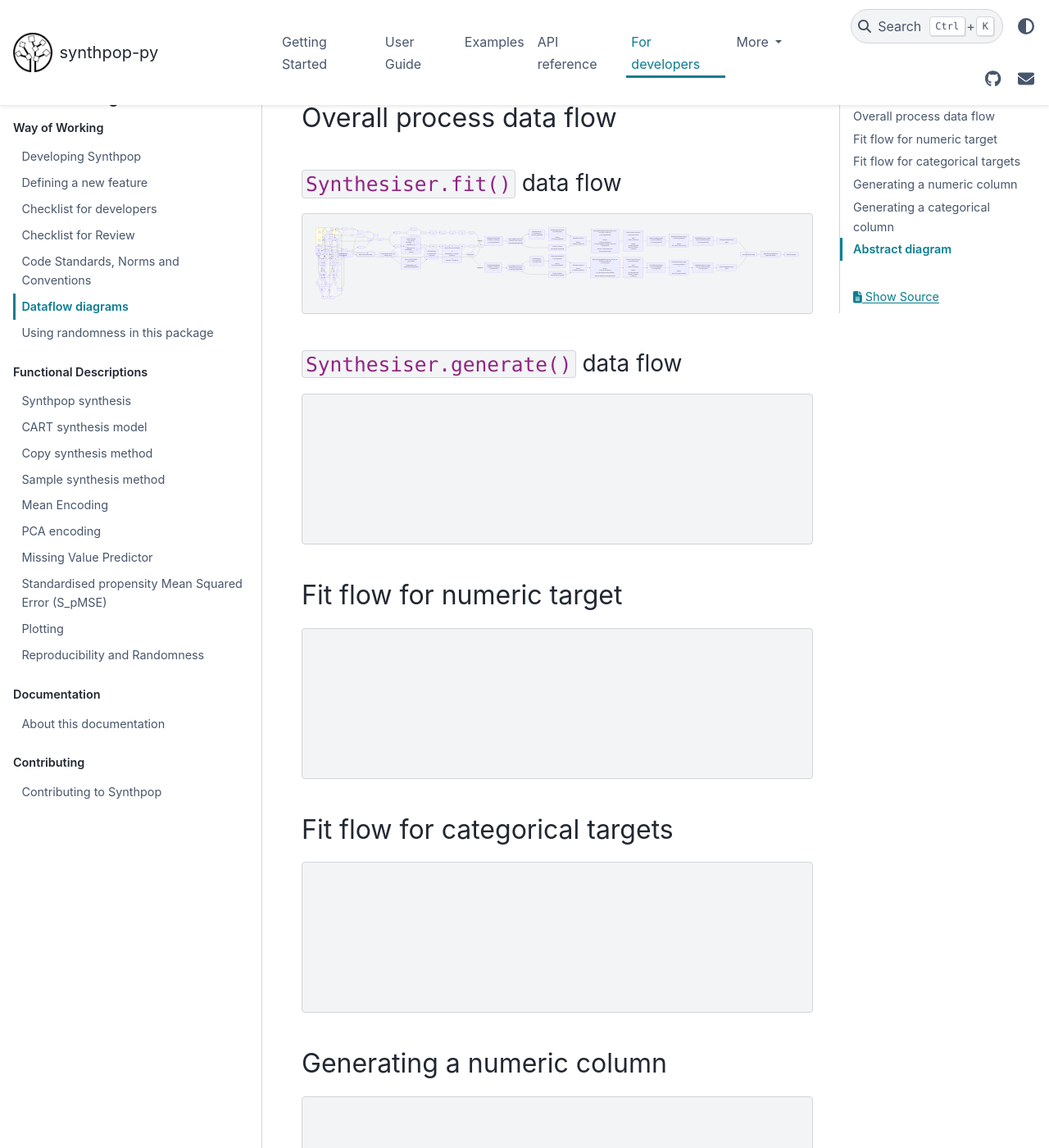
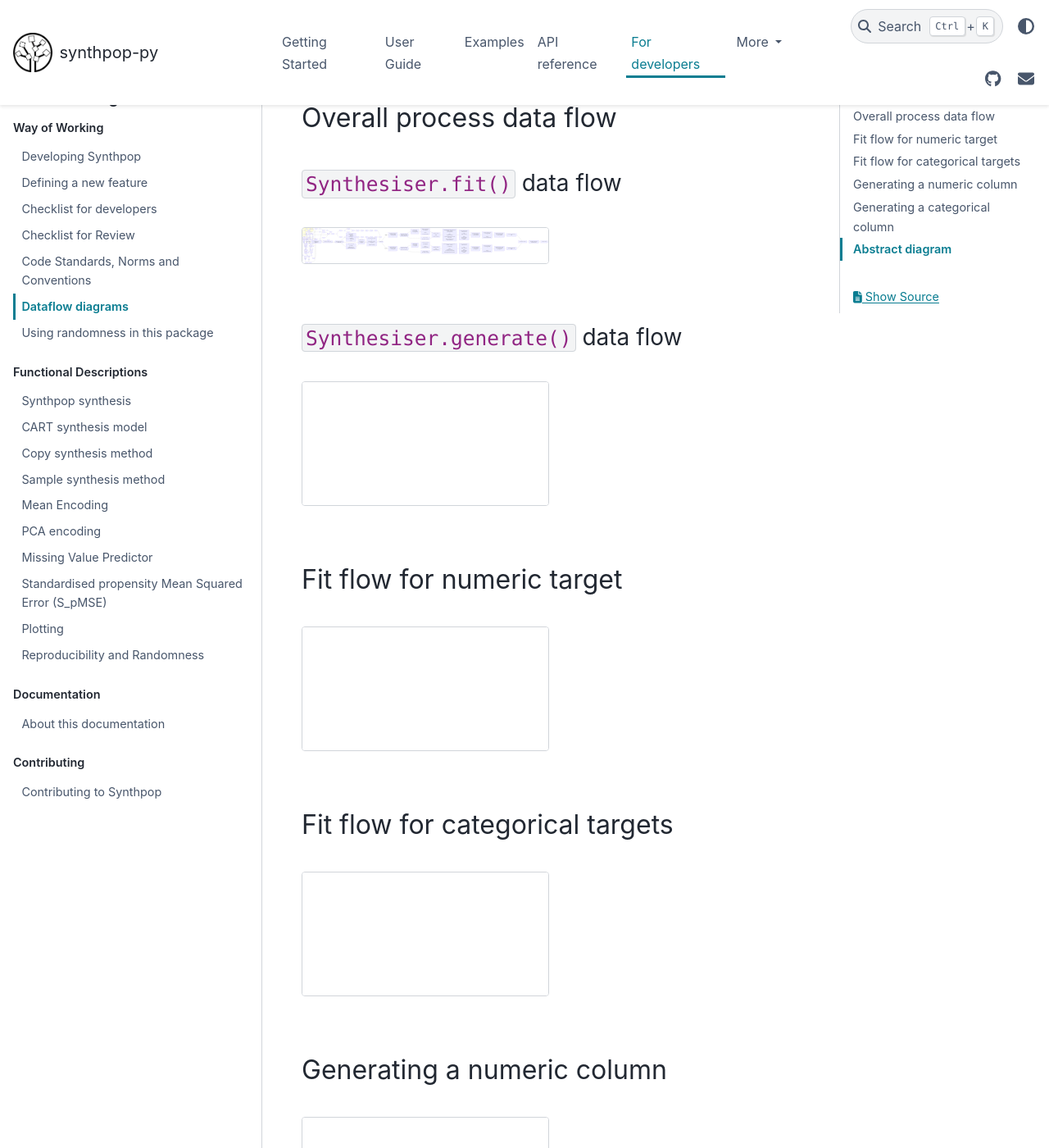
Before and after one commit to duonl/synthpop-py, a Sphinx documentation site: the page built from docs/source/developer/way_of_working/dataflowdiagram.md, in a window 1280 px wide and 1400 px high, scrolled down 368 px. Shown: the whole window at 82% size. Built offline with Sphinx 7.4.7 and the PyData theme 0.15.4, drawn with Linux system fonts in a browser that asks for light colours.

Commit message:
add zoom remove background

````diff
--- a/docs/source/_static/synthpop.css
+++ b/docs/source/_static/synthpop.css
@@ -15,3 +15,17 @@ html[data-theme=dark] .sd-card img[src*='.svg'] {
   filter: invert(1.0) saturate(0.0);
   background: none;
 }
+
+/* Mermaid diagram container */
+.mermaid {
+    background: transparent !important;
+    display: inline-block;
+    padding: 0;
+}
+
+/* Generated SVG */
+.mermaid svg {
+    background: white;
+    display: block;
+    margin: auto;
+}
--- a/docs/source/developer/way_of_working/dataflowdiagram.md
+++ b/docs/source/developer/way_of_working/dataflowdiagram.md
@@ -7,8 +7,9 @@ The diagrams illustrate key processes such as fitting a Synthesiser and generati
 ## Overall process data flow
 ### `Synthesiser.fit()` data flow
 ```{mermaid}
-:zoom:
-
+---
+zoom:
+---
 flowchart LR
       U(["User"]) -->|X: pd.DataFrame| S["Synthesiser.fit(X: pd.DataFrame)"]
 
@@ -76,7 +77,9 @@ flowchart LR
 
 ### `Synthesiser.generate()` data flow
 ```{mermaid}
-:zoom:
+---
+zoom:
+---
 
 flowchart LR
       U(["User"]) -->|"n: int | None"| S["Synthesiser.generate(n)"]
@@ -143,6 +146,11 @@ flowchart LR
 
 ## Fit flow for numeric target
 ```{mermaid}
+
+---
+zoom:
+---
+
 flowchart TD
 
 subgraph input
@@ -176,6 +184,9 @@ ft_missing-->fit_missing
 
 ## Fit flow for categorical targets
 ```{mermaid}
+---
+zoom:
+---
 flowchart TD
 
 subgraph input
@@ -198,6 +209,9 @@ np_target-->fill_na["replace missing values with 'N.a.N.'"]-->no_na_target[("tar
 ## Generating a numeric column
 
 ```{mermaid}
+---
+zoom:
+---
 flowchart TD
 
 prev_syn[("previously synthesised data: **Dataframe**")]
@@ -222,6 +236,9 @@ new_column --> to_df["convert to series/dataframe"] -->prev_syn
 
 ## Generating a categorical column
 ```{mermaid}
+---
+zoom:
+---
 flowchart TD
 
 prev_syn[("previously synthesised data: **Dataframe**")]
@@ -238,6 +255,9 @@ new_column --> to_df["convert to series/dataframe"] -->prev_syn
 
 ## Abstract diagram
 ```{mermaid}
+---
+zoom:
+---
 flowchart LR
 
 subgraph input
````
Also changed, not shown: docs/source/examples/changing_the_synthesis_order.md (+3 -0 lines), docs/source/user_guides/2_synthetic_data_generation.md (+3 -0 lines), docs/source/user_guides/3_synthesis_methods.md (+3 -0 lines), docs/source/user_guides/8_custom_synthesis_methods.md (+6 -0 lines).
